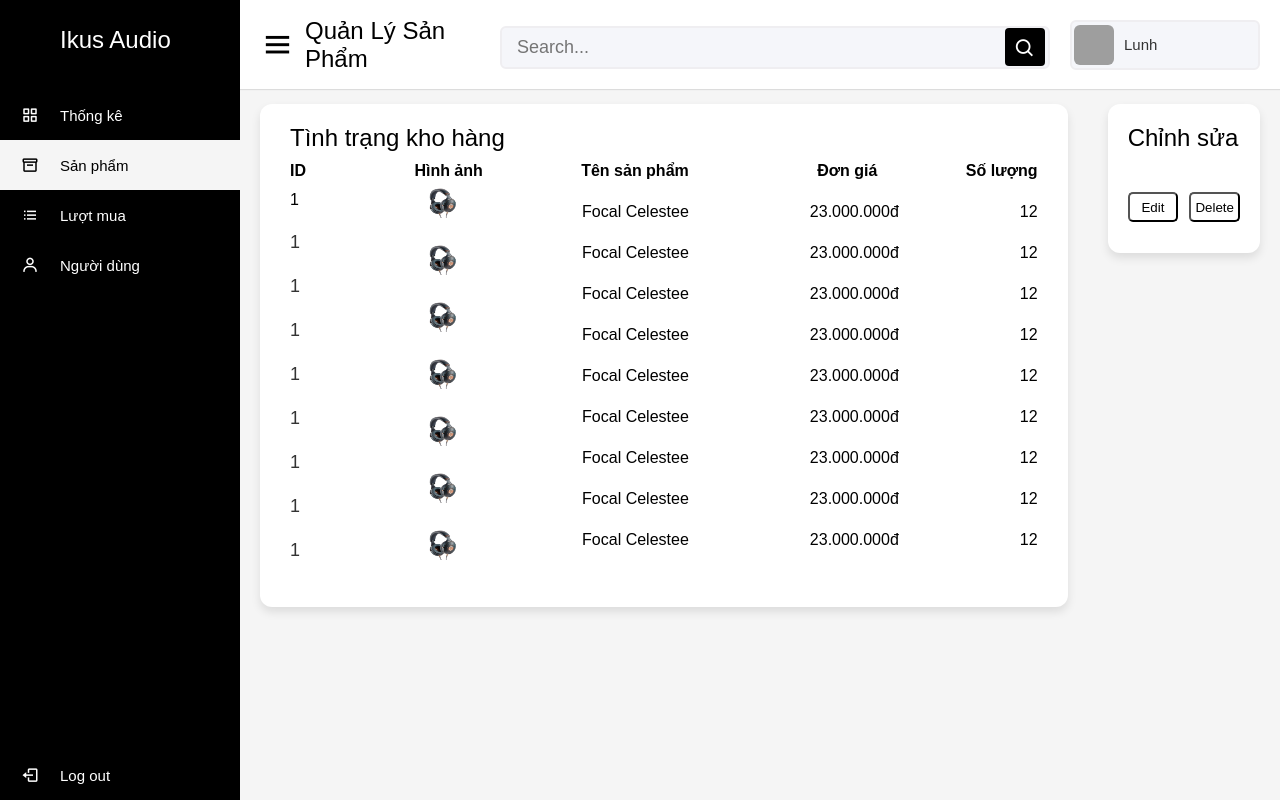
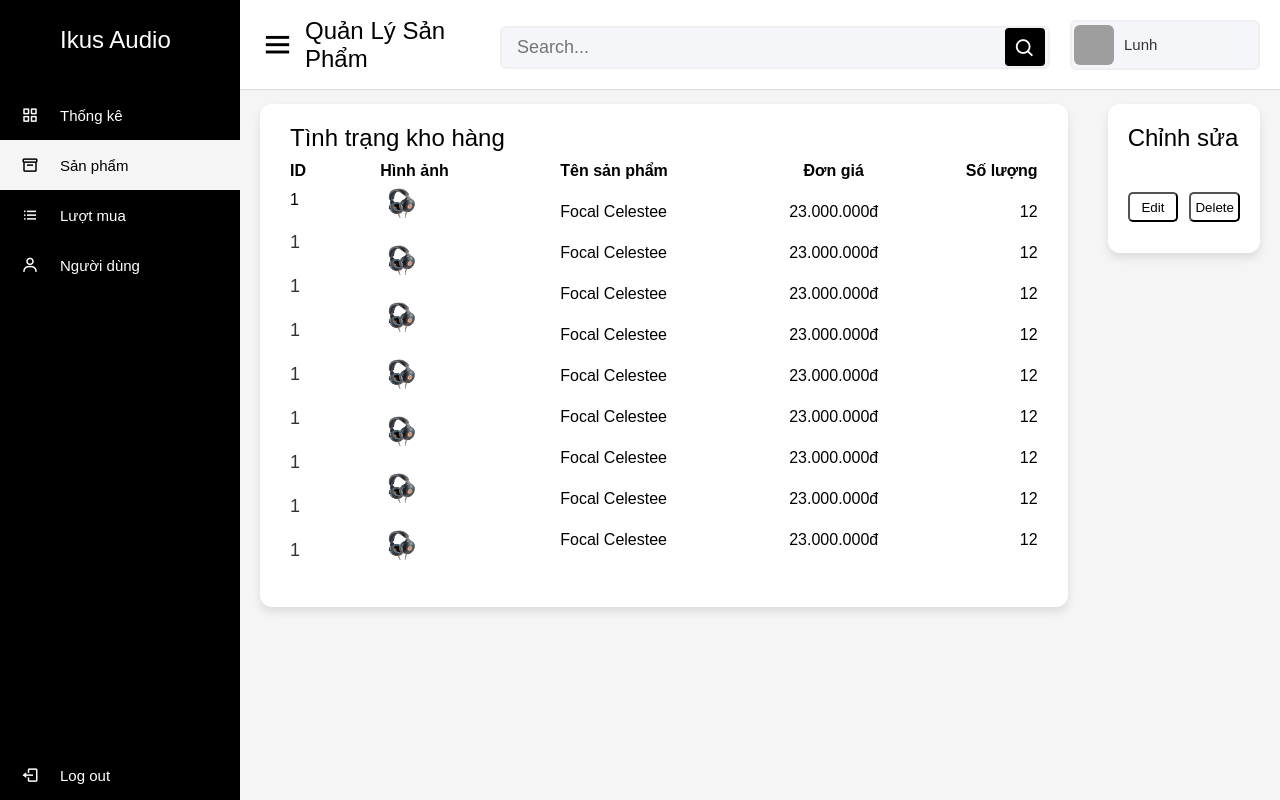
Before and after one commit to Tris1805/audio, a PHP site: page /admin/sanpham.html in a window 1280 px wide. Run offline with PHP 8.4, Linux system fonts and the light colour scheme; grey boxes are pictures that could not be loaded.

Commit message:
fix 1/2 admin layout

```diff
--- a/Audio/admin/sanpham.html
+++ b/Audio/admin/sanpham.html
@@ -120,29 +120,26 @@
                 <div class="recent-stock box">
                   <div class="title">Tình trạng kho hàng</div>
                   <div class="stock-details-title">
-                    <div class="stock-details-title-items">ID</div>
+                    <div class="stock-details-title-items id-title">ID</div>
                     <div
-                      class="stock-details-title-items"
-                      style="padding-left: 20px"
+                      class="stock-details-title-items image-title"
                     >
                       Hình ảnh
                     </div>
                     <div
-                      class="stock-details-title-items"
-                      style="padding-left: 10px"
+                      class="stock-details-title-items name-title"
                     >
                       Tên sản phẩm
                     </div>
                     <div
-                      class="stock-details-title-items"
-                      style="padding-left: 40px"
+                      class="stock-details-title-items price-title"
                     >
                       Đơn giá
                     </div>
-                    <div class="stock-details-title-items">Số lượng</div>
+                    <div class="stock-details-title-items stock-title">Số lượng</div>
                   </div>
                   <div class="sales-details stock-details">
-                    <ul class="details">
+                    <ul class="details id-item">
                       <li>1</li>
                       <li><a href="#">1</a></li>
                       <li><a href="#">1</a></li>
@@ -153,7 +150,7 @@
                       <li><a href="#">1</a></li>
                       <li><a href="#">1</a></li>
                     </ul>
-                    <ul class="details">
+                    <ul class="details image-item">
                       <li>
                         <img
                           src="../assets/images/products/focal_celestee.jpg"
@@ -204,7 +201,7 @@
                         />
                       </li>
                     </ul>
-                    <ul class="details">
+                    <ul class="details name-item">
                       <li>Focal Celestee</li>
                       <li>Focal Celestee</li>
                       <li>Focal Celestee</li>
@@ -215,7 +212,7 @@
                       <li>Focal Celestee</li>
                       <li>Focal Celestee</li>
                     </ul>
-                    <ul class="details">
+                    <ul class="details price-item">
                       <li>23.000.000đ</li>
                       <li>23.000.000đ</li>
                       <li>23.000.000đ</li>
@@ -226,7 +223,7 @@
                       <li>23.000.000đ</li>
                       <li>23.000.000đ</li>
                     </ul>
-                    <ul class="details">
+                    <ul class="details stock-item ">
                       <li>12</li>
                       <li>12</li>
                       <li>12</li>
--- a/Audio/assets/css/admin_style.css
+++ b/Audio/assets/css/admin_style.css
@@ -457,6 +457,50 @@ background-color: black;
 color: white;
 }
 
+/* ADJUST ARRANGEMENT IN ADMIN PAGE */
+.id-title, .id-item{
+width: 3%;
+}
+
+.image-title{
+width: 15%;
+/* text-align: center; */
+}
+
+.name-title{
+  width: 20%;
+  /* text-align: center; */
+  /* padding-left: 3.5%; */
+}
+
+.price-title{
+width: 15%;
+text-align: center;
+
+}
+
+.stock-title, .stock-item{
+width: 80px;
+text-align: right;
+}
+
+.image-item{
+  width: 15%;
+
+}
+
+.name-item{
+width: 20%;
+}
+
+.price-item{
+width: 15%;
+text-align: center;
+
+}
+
+
+
 
 /* TEST FORM */
 
```
Also changed, not shown: Audio/admin/nguoidung.html (+4 -4 lines).
